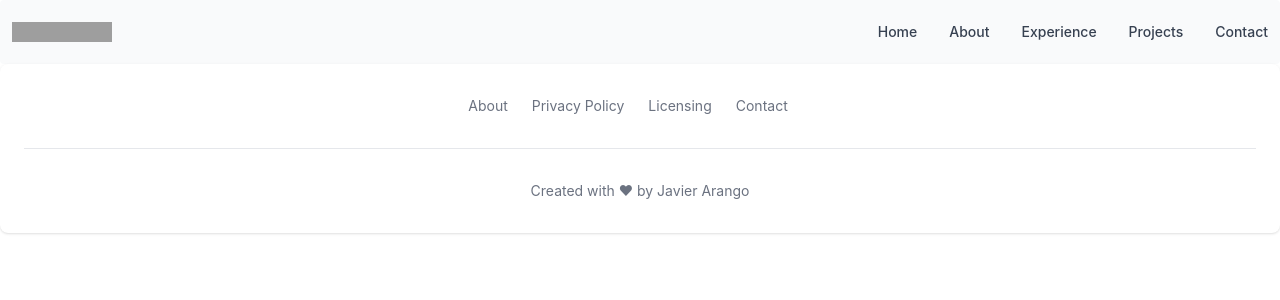
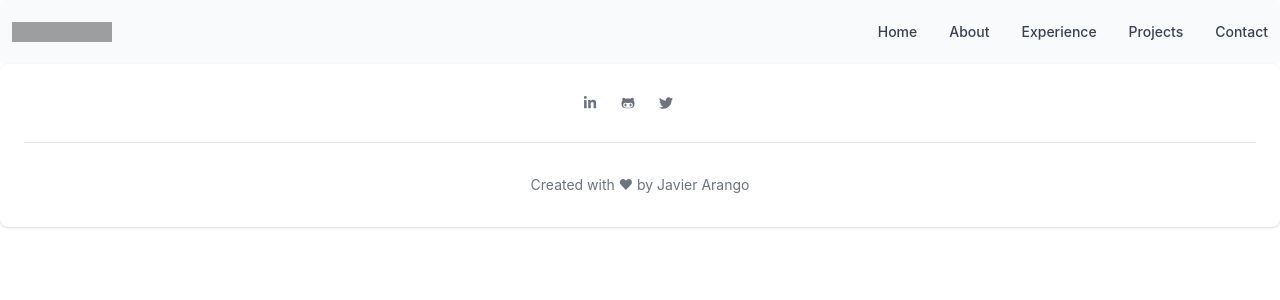
Before and after one commit to javier-arango/e-portfolio, a Next.js app: page / in a window 1280 px wide. Shown: the top 300 px of the page. Built offline with nearby package versions, Linux system fonts and the light colour scheme; grey boxes are pictures that could not be loaded.

Commit message:
Add new components (Footer and Social Media)

```diff
--- a/components/Footer.tsx
+++ b/components/Footer.tsx
@@ -1,48 +1,30 @@
 import Link from "next/link";
+import FooterContainer from "./Footer/FooterContainer";
+import FooterCredits, { CreditsProps } from "./Footer/FooterCredits";
+import SocialMedia from "./SocialMedia";
+import { Icon, SocialMediaIconProps } from "./SocialMedia/SocialMediaIcon";
+
+const socialMediaData: SocialMediaIconProps[] = [
+  { icon: Icon.LINKEDIN_IN, link: "http://linkedin.com/in/javier-arango" },
+  { icon: Icon.GITHUB, link: "https://github.com/javier-arango" },
+  { icon: Icon.TWITTER, link: "https://twitter.com/Javier_Arango_" },
+];
+
+const credits: CreditsProps = {
+  name: "Javier Arango",
+  link: "https://github.com/javier-arango/ePortafolio",
+};
 
 const Footer = () => {
   return (
     <>
-      <footer className="p-4 bg-white rounded-lg shadow md:px-6 md:py-8 dark:bg-gray-900">
-        <div className="sm:flex sm:items-center sm:justify-center">
-          <ul className="flex flex-wrap items-center mb-6 text-sm text-gray-500 sm:mb-0 dark:text-gray-400">
-            <li>
-              <Link href="#">
-                <a className="mr-4 hover:underline md:mr-6 ">About</a>
-              </Link>
-            </li>
-            <li>
-              <Link href="#" className="mr-4 hover:underline md:mr-6">
-                <a className="mr-4 hover:underline md:mr-6 "> Privacy Policy</a>
-              </Link>
-            </li>
-            <li>
-              <Link href="#" className="mr-4 hover:underline md:mr-6 ">
-                <a className="mr-4 hover:underline md:mr-6 ">Licensing</a>
-              </Link>
-            </li>
-            <li>
-              <Link href="#" className="hover:underline">
-                <a className="mr-4 hover:underline md:mr-6 ">Contact</a>
-              </Link>
-            </li>
-          </ul>
-        </div>
+      <FooterContainer>
+        <SocialMedia socialMedia={socialMediaData} />
 
         <hr className="my-6 border-gray-200 sm:mx-auto dark:border-gray-700 lg:my-8" />
 
-        <span className="block text-sm text-gray-500 sm:text-center dark:text-gray-400">
-          Created with &#9829; by{" "}
-          <a
-            className="hover:underline"
-            href="https://github.com/javier-arango/ePortafolio"
-            target="_blank"
-            rel="noopener noreferrer"
-          >
-            Javier Arango
-          </a>
-        </span>
-      </footer>
+        <FooterCredits name={credits.name} link={credits.link} />
+      </FooterContainer>
     </>
   );
 };
--- /dev/null
+++ b/components/Footer/FooterContainer.tsx
@@ -0,0 +1,17 @@
+type Props = {
+  children?: JSX.Element | JSX.Element[];
+};
+
+const FooterContainer = ({ children }: Props) => {
+  if (!children) return null;
+
+  return (
+    <>
+      <footer className="p-4 bg-white rounded-lg shadow md:px-6 md:py-8 dark:bg-gray-900">
+        {children}
+      </footer>
+    </>
+  );
+};
+
+export default FooterContainer;
--- /dev/null
+++ b/components/Footer/FooterCredits.tsx
@@ -0,0 +1,24 @@
+export type CreditsProps = {
+  name: string;
+  link: string;
+};
+
+const FooterCredits = ({ name, link }: CreditsProps) => {
+  return (
+    <>
+      <span className="block text-sm text-gray-500 sm:text-center dark:text-gray-400">
+        Created with &#9829; by{" "}
+        <a
+          className="hover:underline hover:text-white"
+          href={link}
+          target="_blank"
+          rel="noopener noreferrer"
+        >
+          {name}
+        </a>
+      </span>
+    </>
+  );
+};
+
+export default FooterCredits;
--- /dev/null
+++ b/components/Footer/index.tsx
@@ -0,0 +1,2 @@
+export { default as FooterContainer } from "./FooterContainer";
+export { default as FooterCredits } from "./FooterCredits";
--- a/components/SectionContainer.tsx
+++ /dev/null
@@ -1,3 +0,0 @@
-const SectionContainer = () => {};
-
-export default SectionContainer;
--- /dev/null
+++ b/components/SocialMedia.tsx
@@ -0,0 +1,29 @@
+import SocialMediaContainer from "./SocialMedia/SocialMediaContainer";
+import SocialMediaIconContainer from "./SocialMedia/SocialMediaIconContainer";
+import SocialMediaIcon, {
+  SocialMediaIconProps,
+} from "./SocialMedia/SocialMediaIcon";
+
+type Props = {
+  socialMedia: SocialMediaIconProps[];
+};
+
+const SocialMedia = ({ socialMedia }: Props) => {
+  if (!socialMedia) return null;
+
+  return (
+    <>
+      <SocialMediaContainer>
+        <SocialMediaIconContainer>
+          {socialMedia.map((social) => (
+            <li key={social.icon}>
+              <SocialMediaIcon icon={social.icon} link={social.link} />
+            </li>
+          ))}
+        </SocialMediaIconContainer>
+      </SocialMediaContainer>
+    </>
+  );
+};
+
+export default SocialMedia;
--- /dev/null
+++ b/components/SocialMedia/SocialMediaContainer.tsx
@@ -0,0 +1,13 @@
+type Props = {
+  children?: JSX.Element | JSX.Element[];
+};
+
+const SocialMediaContainer = ({ children }: Props) => {
+  if (!children) return null;
+
+  return (
+    <div className="sm:flex sm:items-center sm:justify-center">{children}</div>
+  );
+};
+
+export default SocialMediaContainer;
--- /dev/null
+++ b/components/SocialMedia/SocialMediaIcon.tsx
@@ -0,0 +1,46 @@
+import { FaGithubAlt, FaLinkedinIn, FaTwitter } from "react-icons/fa";
+
+export enum Icon {
+  TWITTER = "twitter",
+  LINKEDIN_IN = "linkedinIn",
+  GITHUB = "github",
+}
+
+function IconSwitch(iconName: Icon, iconSize?: number) {
+  const icons = {
+    twitter: <FaTwitter size={iconSize} />,
+    linkedinIn: <FaLinkedinIn size={iconSize} />,
+    github: <FaGithubAlt size={iconSize} />,
+  };
+
+  return icons[iconName];
+}
+
+export type SocialMediaIconProps = {
+  icon: Icon;
+  link?: string;
+  size?: number;
+};
+
+const SocialMediaIcon = ({ icon, link, size }: SocialMediaIconProps) => {
+  return (
+    <>
+      <div className="mr-4 md:mr-6">
+        {!link ? (
+          IconSwitch(icon, size)
+        ) : (
+          <a
+            className="hover:text-white"
+            href={link}
+            target="_blank"
+            rel="noopener noreferrer"
+          >
+            {IconSwitch(icon, size)}
+          </a>
+        )}
+      </div>
+    </>
+  );
+};
+
+export default SocialMediaIcon;
--- /dev/null
+++ b/components/SocialMedia/SocialMediaIconContainer.tsx
@@ -0,0 +1,15 @@
+type Props = {
+  children?: JSX.Element | JSX.Element[];
+};
+
+const SocialMediaIconContainer = ({ children }: Props) => {
+  if (!children) return null;
+
+  return (
+    <ul className="flex flex-wrap items-center mb-6 text-sm text-gray-500 sm:mb-0 dark:text-gray-400">
+      {children}
+    </ul>
+  );
+};
+
+export default SocialMediaIconContainer;
--- /dev/null
+++ b/components/SocialMedia/index.tsx
@@ -0,0 +1,3 @@
+export { default as SocialMediaContainer } from "./SocialMediaContainer";
+export { default as SocialMediaIcon } from "./SocialMediaIcon";
+export { default as SocialMediaIconContainer } from "./SocialMediaIconContainer";
--- a/components/SocialMediaIcon.tsx
+++ /dev/null
@@ -1,5 +0,0 @@
-const SocialMediaIcon = () => {
-
-};
-
-export default SocialMediaIcon;
```
